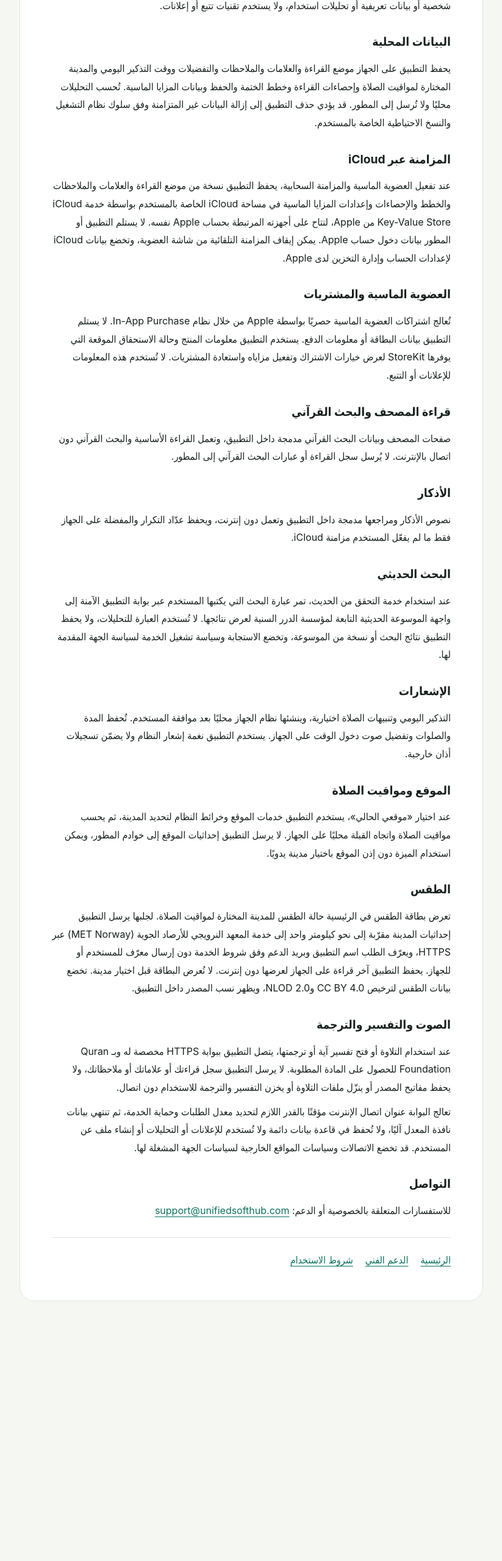
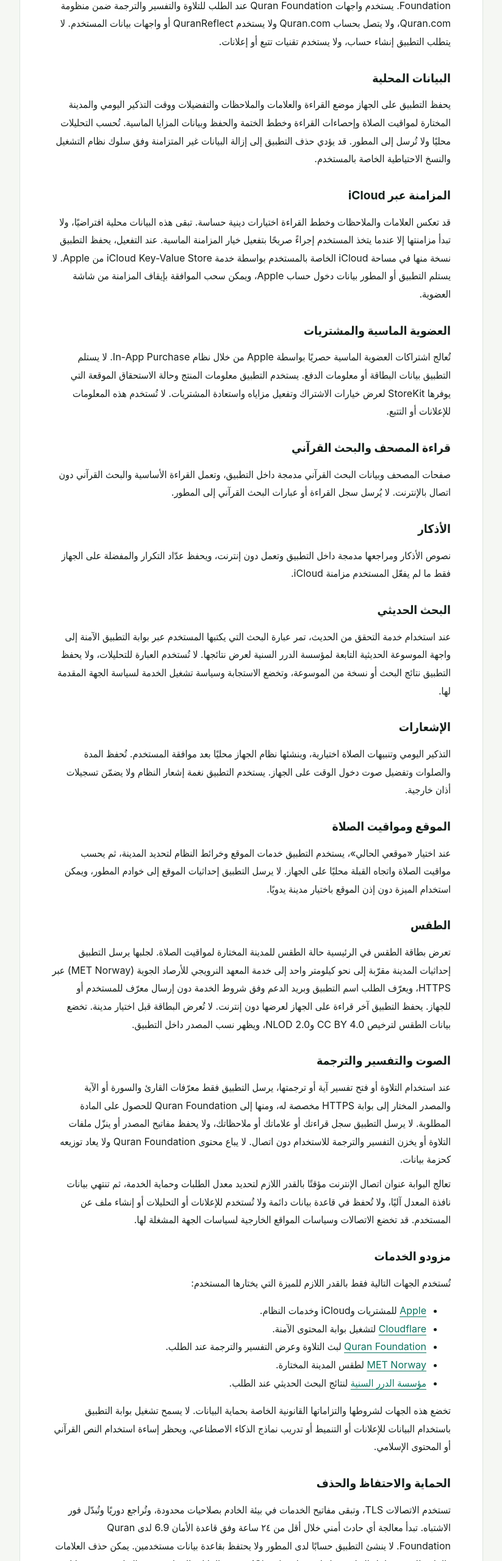
Before and after one commit to yassersafadi/dhikr-al-alamin, a plain HTML site: page privacy.html in a window 1280 px wide. Shown: the part 240-2800 px from the top of the page at 61% size, without its empty margins (228-1051 px from the left). Before the commit the page ends 2422 px from the top, so only its background shows below. Drawn offline with Linux system fonts and the light colour scheme.

Commit message:
Align legal pages with content provider terms

```diff
--- a/privacy.html
+++ b/privacy.html
@@ -11,13 +11,13 @@
   <main>
     <h1>سياسة خصوصية «ذكر للعالمين»</h1>
     <p class="muted">آخر تحديث: ١٣ سبتمبر ٢٠٢٦</p>
-    <p>يحترم تطبيق «ذكر للعالمين» خصوصية مستخدميه. لا يتطلب التطبيق إنشاء حساب، ولا يجمع المطور بيانات شخصية أو بيانات تعريفية أو تحليلات استخدام، ولا يستخدم تقنيات تتبع أو إعلانات.</p>
+    <p>يحترم تطبيق «ذكر للعالمين» خصوصية مستخدميه. التطبيق منتج مستقل وليس تطبيقًا رسميًا لـ Quran Foundation. يستخدم واجهات Quran Foundation عند الطلب للتلاوة والتفسير والترجمة ضمن منظومة Quran.com، ولا يتصل بحساب Quran.com ولا يستخدم QuranReflect أو واجهات بيانات المستخدم. لا يتطلب التطبيق إنشاء حساب، ولا يستخدم تقنيات تتبع أو إعلانات.</p>
 
     <h2>البيانات المحلية</h2>
     <p>يحفظ التطبيق على الجهاز موضع القراءة والعلامات والملاحظات والتفضيلات ووقت التذكير اليومي والمدينة المختارة لمواقيت الصلاة وإحصاءات القراءة وخطط الختمة والحفظ وبيانات المزايا الماسية. تُحسب التحليلات محليًا ولا تُرسل إلى المطور. قد يؤدي حذف التطبيق إلى إزالة البيانات غير المتزامنة وفق سلوك نظام التشغيل والنسخ الاحتياطية الخاصة بالمستخدم.</p>
 
     <h2>المزامنة عبر iCloud</h2>
-    <p>عند تفعيل العضوية الماسية والمزامنة السحابية، يحفظ التطبيق نسخة من موضع القراءة والعلامات والملاحظات والخطط والإحصاءات وإعدادات المزايا الماسية في مساحة iCloud الخاصة بالمستخدم بواسطة خدمة iCloud Key-Value Store من Apple، لتتاح على أجهزته المرتبطة بحساب Apple نفسه. لا يستلم التطبيق أو المطور بيانات دخول حساب Apple. يمكن إيقاف المزامنة التلقائية من شاشة العضوية، وتخضع بيانات iCloud لإعدادات الحساب وإدارة التخزين لدى Apple.</p>
+    <p>قد تعكس العلامات والملاحظات وخطط القراءة اختيارات دينية حساسة. تبقى هذه البيانات محلية افتراضيًا، ولا تبدأ مزامنتها إلا عندما يتخذ المستخدم إجراءً صريحًا بتفعيل خيار المزامنة الماسية. عند التفعيل، يحفظ التطبيق نسخة منها في مساحة iCloud الخاصة بالمستخدم بواسطة خدمة iCloud Key-Value Store من Apple. لا يستلم التطبيق أو المطور بيانات دخول حساب Apple، ويمكن سحب الموافقة بإيقاف المزامنة من شاشة العضوية.</p>
 
     <h2>العضوية الماسية والمشتريات</h2>
     <p>تُعالج اشتراكات العضوية الماسية حصريًا بواسطة Apple من خلال نظام In-App Purchase. لا يستلم التطبيق بيانات البطاقة أو معلومات الدفع. يستخدم التطبيق معلومات المنتج وحالة الاستحقاق الموقعة التي يوفرها StoreKit لعرض خيارات الاشتراك وتفعيل مزاياه واستعادة المشتريات. لا تُستخدم هذه المعلومات للإعلانات أو التتبع.</p>
@@ -41,8 +41,28 @@
     <p>تعرض بطاقة الطقس في الرئيسية حالة الطقس للمدينة المختارة لمواقيت الصلاة. لجلبها يرسل التطبيق إحداثيات المدينة مقرّبة إلى نحو كيلومتر واحد إلى خدمة المعهد النرويجي للأرصاد الجوية (MET Norway) عبر HTTPS، ويعرّف الطلب اسم التطبيق وبريد الدعم وفق شروط الخدمة دون إرسال معرّف للمستخدم أو للجهاز. يحفظ التطبيق آخر قراءة على الجهاز لعرضها دون إنترنت. لا تُعرض البطاقة قبل اختيار مدينة. تخضع بيانات الطقس لترخيص CC BY 4.0 وNLOD 2.0، ويظهر نسب المصدر داخل التطبيق.</p>
 
     <h2>الصوت والتفسير والترجمة</h2>
-    <p>عند استخدام التلاوة أو فتح تفسير آية أو ترجمتها، يتصل التطبيق ببوابة HTTPS مخصصة له وبـ Quran Foundation للحصول على المادة المطلوبة. لا يرسل التطبيق سجل قراءتك أو علاماتك أو ملاحظاتك، ولا يحفظ مفاتيح المصدر أو ينزّل ملفات التلاوة أو يخزن التفسير والترجمة للاستخدام دون اتصال.</p>
+    <p>عند استخدام التلاوة أو فتح تفسير آية أو ترجمتها، يرسل التطبيق فقط معرّفات القارئ والسورة أو الآية والمصدر المختار إلى بوابة HTTPS مخصصة له، ومنها إلى Quran Foundation للحصول على المادة المطلوبة. لا يرسل التطبيق سجل قراءتك أو علاماتك أو ملاحظاتك، ولا يحفظ مفاتيح المصدر أو ينزّل ملفات التلاوة أو يخزن التفسير والترجمة للاستخدام دون اتصال. لا يباع محتوى Quran Foundation ولا يعاد توزيعه كحزمة بيانات.</p>
     <p>تعالج البوابة عنوان اتصال الإنترنت مؤقتًا بالقدر اللازم لتحديد معدل الطلبات وحماية الخدمة، ثم تنتهي بيانات نافذة المعدل آليًا، ولا تُحفظ في قاعدة بيانات دائمة ولا تُستخدم للإعلانات أو التحليلات أو إنشاء ملف عن المستخدم. قد تخضع الاتصالات وسياسات المواقع الخارجية لسياسات الجهة المشغلة لها.</p>
+
+    <h2>مزودو الخدمات</h2>
+    <p>تُستخدم الجهات التالية فقط بالقدر اللازم للميزة التي يختارها المستخدم:</p>
+    <ul>
+      <li><a href="https://www.apple.com/legal/privacy/">Apple</a> للمشتريات وiCloud وخدمات النظام.</li>
+      <li><a href="https://www.cloudflare.com/privacypolicy/">Cloudflare</a> لتشغيل بوابة المحتوى الآمنة.</li>
+      <li><a href="https://quran.com/ar/privacy">Quran Foundation</a> لبث التلاوة وعرض التفسير والترجمة عند الطلب.</li>
+      <li><a href="https://www.met.no/en/About-us/privacy">MET Norway</a> لطقس المدينة المختارة.</li>
+      <li><a href="https://dorar.net">مؤسسة الدرر السنية</a> لنتائج البحث الحديثي عند الطلب.</li>
+    </ul>
+    <p>تخضع هذه الجهات لشروطها والتزاماتها القانونية الخاصة بحماية البيانات. لا يسمح تشغيل بوابة التطبيق باستخدام البيانات للإعلانات أو التنميط أو تدريب نماذج الذكاء الاصطناعي، ويحظر إساءة استخدام النص القرآني أو المحتوى الإسلامي.</p>
+
+    <h2>الحماية والاحتفاظ والحذف</h2>
+    <p>تستخدم الاتصالات TLS، وتبقى مفاتيح الخدمات في بيئة الخادم بصلاحيات محدودة، وتُراجع دوريًا وتُبدّل فور الاشتباه. تبدأ معالجة أي حادث أمني خلال أقل من ٢٤ ساعة وفق قاعدة الأمان 6.9 لدى Quran Foundation. لا ينشئ التطبيق حسابًا لدى المطور ولا يحتفظ بقاعدة بيانات مستخدمين. يمكن حذف العلامات والملاحظات من داخل التطبيق، وإيقاف مزامنة iCloud، وحذف البيانات المحلية بحذف التطبيق. تنتهي بيانات حماية البوابة المؤقتة آليًا. يمكن تقديم طلب خصوصية إلى بريد الدعم، وسنرد خلال ٣٠ يومًا.</p>
+
+    <h2>الأطفال والانتقال الدولي</h2>
+    <p>لا ينشئ التطبيق حسابات ولا يجمع عمدًا بيانات تعريفية من الأطفال. يُنصح بإشراف ولي الأمر على استخدام الأطفال. قد تعالج Apple وCloudflare ومزودو المحتوى الطلبات خارج بلد المستخدم وفق سياساتهم وضماناتهم القانونية، مع الالتزام بالقوانين المحلية السارية.</p>
+
+    <h2>تحديث السياسة</h2>
+    <p>تاريخ نفاذ هذه النسخة هو ١٣ سبتمبر ٢٠٢٦. عند إجراء تغيير جوهري سنحدّث تاريخ النفاذ ونوضح التغيير داخل التطبيق قبل تطبيقه متى كان ذلك عمليًا.</p>
 
     <h2>التواصل</h2>
     <p>للاستفسارات المتعلقة بالخصوصية أو الدعم: <a href="mailto:support@unifiedsofthub.com">support@unifiedsofthub.com</a></p>
```
Also changed, not shown: terms.html (+1 -1 lines).
